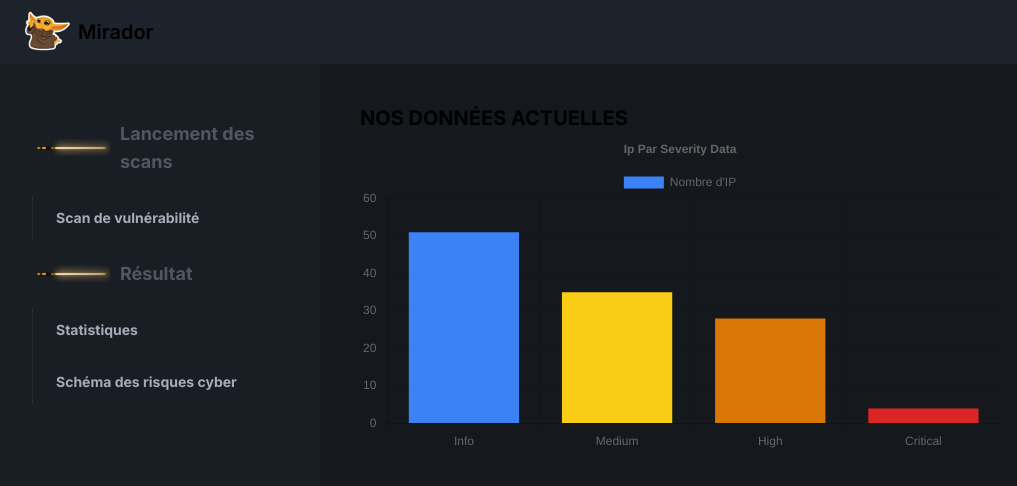
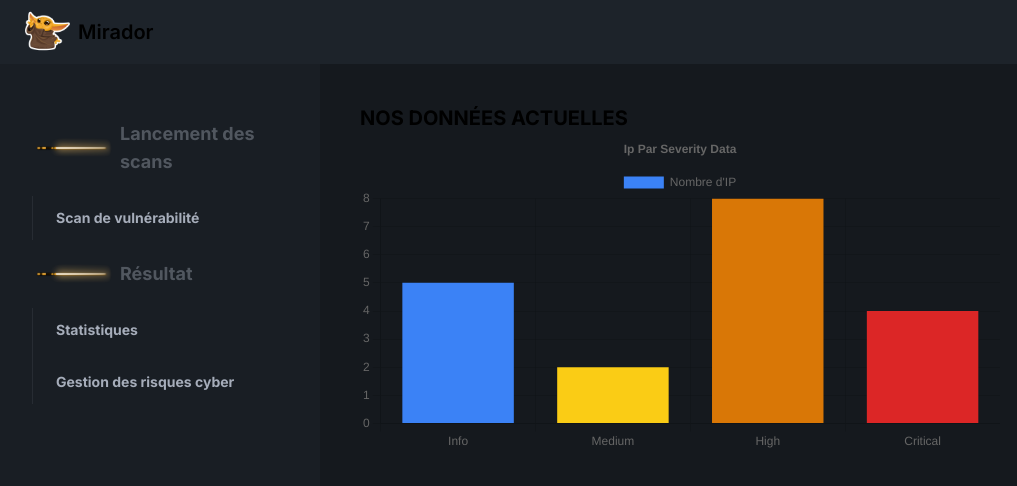
Before and after one commit to Hulcox/cyna, a Next.js app: page / in a window 1280 px wide. Shown: the top 486 px of the page, without its empty margins (0-1017 px from the left). Built offline with nearby package versions, Linux system fonts and the light colour scheme.

Commit message:
Added sort by column

```diff
--- a/public/stats/ip_par_severity_data.json
+++ b/public/stats/ip_par_severity_data.json
@@ -21,10 +21,33 @@
         "#dc2626"
       ],
       "data": [
-        51,
-        35,
-        28,
-        4
+        [
+          "192.168.0.1",
+          "192.168.0.2",
+          "192.168.0.3",
+          "192.168.0.4",
+          "192.168.0.5"
+        ],
+        [
+          "192.168.0.6",
+          "192.168.0.7"
+        ],
+        [
+          "192.168.0.8",
+          "192.168.0.9",
+          "192.168.0.10",
+          "192.168.0.11",
+          "192.168.0.12",
+          "192.168.0.13",
+          "192.168.0.14",
+          "192.168.0.15"
+        ],
+        [
+          "192.168.0.16",
+          "192.168.0.17",
+          "192.168.0.18",
+          "192.168.0.19"
+        ]
       ]
     }
   ]
--- a/src/components/barChart.jsx
+++ b/src/components/barChart.jsx
@@ -25,12 +25,18 @@ ChartJS.register(
 const BarChart = (props) => {
   const { info } = props
 
-  console.log(info)
-
   const data = {
     labels: info.labels,
-    datasets: info.datasets
+    datasets: [
+      {
+        label: info.datasets[0].label,
+        backgroundColor: info.datasets[0].backgroundColor,
+        borderColor: info.datasets[0].borderColor,
+        data: info.datasets[0].data.map((array) => array.length)
+      }
+    ]
   }
+
   const options = {
     responsive: true,
     maintainAspectRatio: true,
--- a/src/components/menuDrawer.jsx
+++ b/src/components/menuDrawer.jsx
@@ -23,7 +23,7 @@ const MenuDrawer = () => {
 
   const results = [
     { name: "Statistiques", url: "/" },
-    { name: "Schéma des risques cyber", url: "/schema" }
+    { name: "Gestion des risques cyber", url: "/gestion" }
     // { name: "Recommandations", url: "/recommandation" }
   ]
 
--- a/src/components/table.jsx
+++ b/src/components/table.jsx
@@ -1,7 +1,11 @@
 import classNames from "classnames"
+import { useState } from "react"
 
 const Table = (props) => {
   const { columns, data } = props
+
+  const [rows, setRows] = useState(data)
+  const [sort, setSort] = useState({CVEs: true})
 
   const color = {
     Critical: "bg-red-600",
@@ -10,7 +14,20 @@ const Table = (props) => {
     Info: "bg-blue-500"
   }
 
-  // todo: order by column in the table
+  const handleSort = (column) => {
+    return () => {
+      const sorted = rows.sort(
+        (a, b) => {
+          if (sort[column]) {
+            return a[column] > b[column] ? 1 : -1
+          } else {
+            return a[column] < b[column] ? 1 : -1
+          }
+      })
+      setRows(sorted)
+      setSort({[column]: !sort[column]})
+    }
+  }
 
   return (
     <div className="overflow-x-auto">
@@ -19,7 +36,7 @@ const Table = (props) => {
         <tr>
           <th></th>
           {columns.map((column, key) => (
-            <th key={key}>{column}</th>
+            <th key={key} onClick={handleSort(column)}>{column}</th>
           ))}
         </tr>
         </thead>
```
Also changed, not shown: src/app/(cyna)/gestion/page.js (renamed from src/app/(cyna)/schema/page.js).
